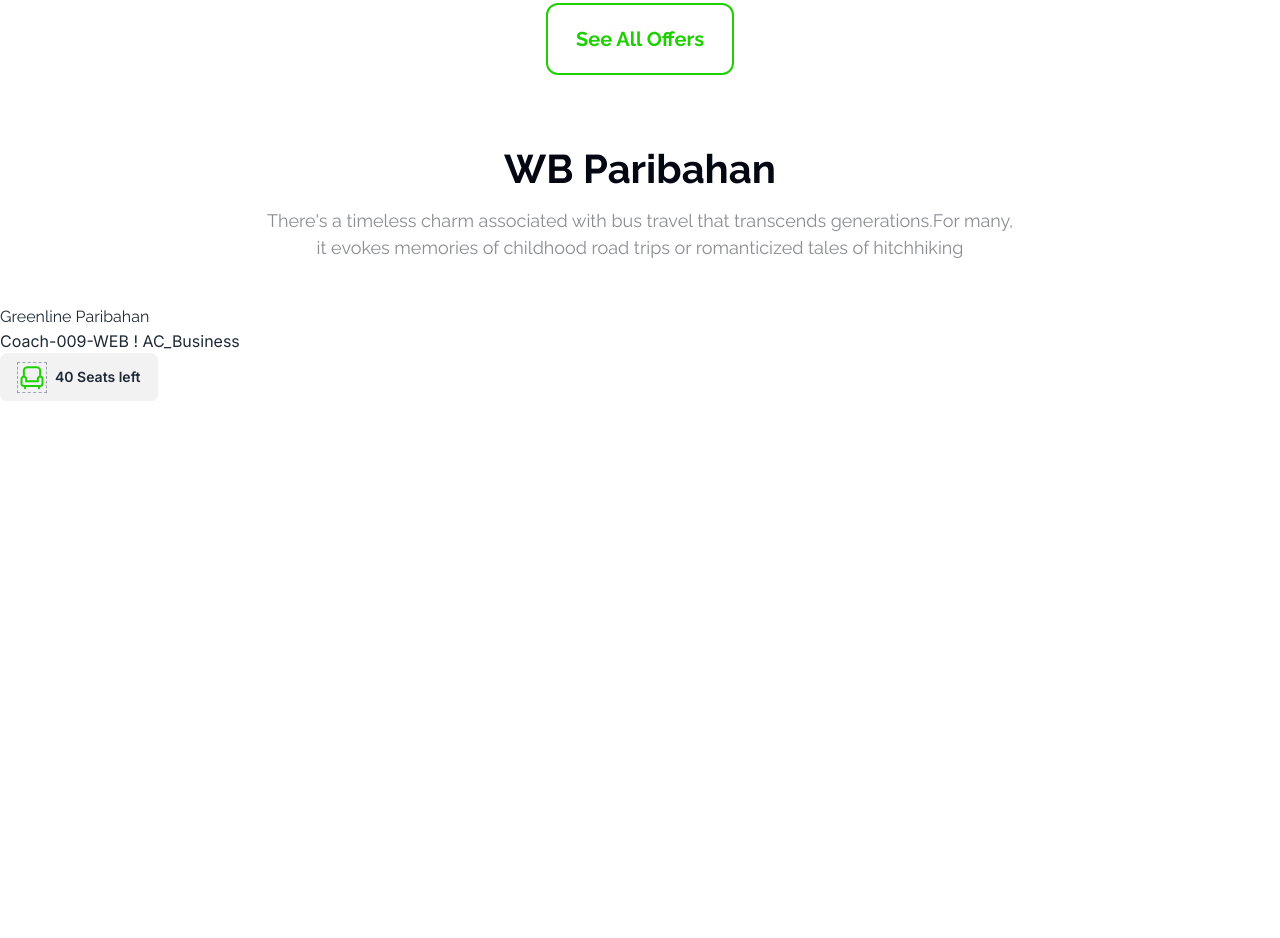
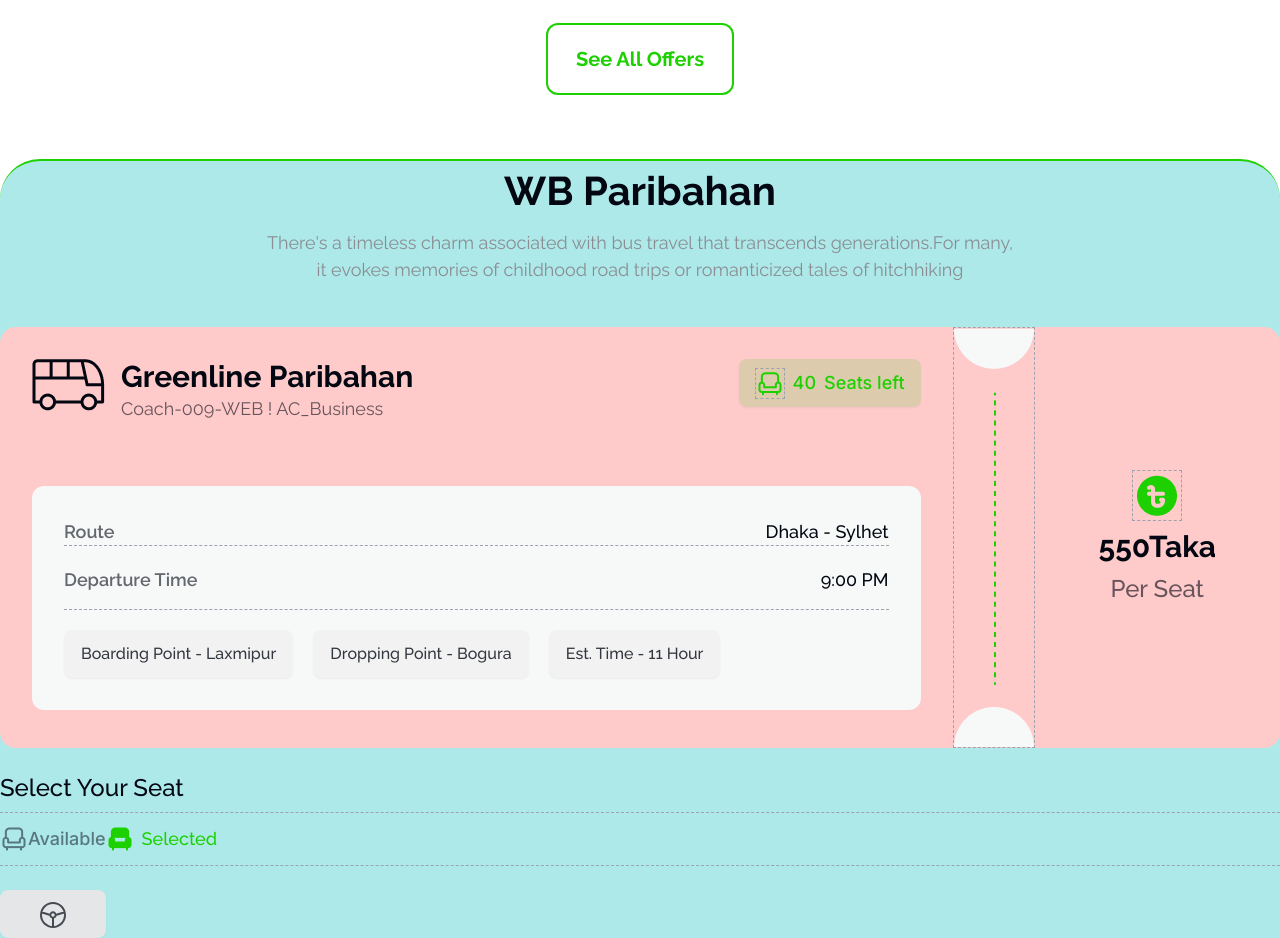
Before and after one commit to wazedwd/B9A5-smart-ticketing-website, a plain HTML site: page index.html in a window 1280 px wide. Shown: the part 1187-2125 px from the top of the page. Before the commit the page ends 1588 px from the top, so only its background shows below. Drawn offline with nearby package versions, Linux system fonts and the light colour scheme.

Commit message:
add some new part

```diff
--- a/index.html
+++ b/index.html
@@ -54,8 +54,9 @@
             </div>
           </div>
     </header>
-    <main class="container mx-auto ">
-        <section class="mt-7 raleway">
+    <main>
+        <!-- first section -->
+        <section class="mt-7 raleway container mx-auto ">
             <!-- <img src="./images/banner.png" alt=""> -->
             <div class="hero h-[600px] rounded-[32px] object-cover" style="background-image: url(./images/banner.png);">
                 <div class="hero-overlay bg-opacity-60 rounded-[32px]"></div>
@@ -69,7 +70,8 @@
                 </div>
               </div>
         </section>
-        <section class="mt-28 mb-16">
+        <!-- second section -->
+        <section class="mt-28 mb-16 container mx-auto">
             <h1 class="text-[40px] font-bold raleway mb-12 text-center">Best offers for you</h1>
             <div class="flex gap-6">
             <div class="flex flex-1 bg-[#FFBF0F] rounded-3xl text-[#030712]">
@@ -79,7 +81,7 @@
                 <p class="text-[18px] font-medium text-[#816310]">use by January 2024</p>
             </div>
             <div>
-                <img class="pl-10 border-[1px] border-dashed border-[#1DD100]" src="./images/cupon-devider.png" alt="">
+                <img class="ml-10 border-[1px] border-dashed border-[#1DD100]" src="./images/cupon-devider.png" alt="">
             </div>
             <div class="raleway flex flex-col justify-center items-center pl-14">
                 <h1 class="text-[32px] font-bold text-[#352C11]">NEW15</h1>
@@ -93,7 +95,7 @@
                 <p class="text-[18px] font-medium text-[#816310]">use by January 2024</p>
             </div>
             <div>
-                <img class="pl-20 border-[1px] border-dashed border-[#1DD100]" src="./images/cupon-devider.png" alt="">
+                <img class="ml-20 border-[1px] border-dashed border-[#1DD100]" src="./images/cupon-devider.png" alt="">
             </div>
             <div class="raleway flex flex-col justify-center items-center pl-14">
                 <h1 class="text-[32px] font-bold text-[#352C11]">Couple 20</h1>
@@ -102,31 +104,101 @@
         </div>
     </div>
         </section>
+        <!-- third section -->
         <section class="raleway">
             <div class="flex flex-col justify-center items-center mb-16">
             <button class="border-2 border-solid border-[#1DD100] text-[#1DD100] font-bold text-xl rounded-xl py-5 px-7">See All Offers</button>
             </div>
+            <!-- paribahan mean section -->
+            <div class="bg-[#ade9e9]  rounded-t-[40px] border-t-2 border-solid border-[#1DD100]">
             <div class="mb-11">
                 <div class="flex flex-col justify-center items-center">
                 <h1 class="font-bold text-[40px] text-[#030712] mb-2">WB Paribahan</h1>
                 <p class="text-center text-[18px] font-normal text-[#8B8D93]">There's a timeless charm associated with bus travel that transcends generations.For many,<br>it evokes memories of childhood road trips or romanticized tales of hitchhiking</p>
                 </div>
             </div>
-            <div>
-                <div>
+            <!-- greenline paribahan mean part-->
+            <div class="flex bg-red-200 rounded-2xl container mx-auto">
+                <div class="flex flex-col flex-1">
+                    <!-- bus logo -->
+                   <div class="flex my-8 mx-8 justify-between">
+                    <div class="flex gap-4">
+                        <div>
+                        <img src="./images/bus-logo.png" alt="">
+                    </div>
+                        <div>
+                            <h1 class="text-3xl font-bold text-[#030712]">Greenline Paribahan</h1>
+                            <p class="text-[18px] font-normal text-[#03071299]">Coach-009-WEB ! AC_Business</p>
+                        </div>
+                        </div>
+                        <div>
+                            <button class="flex btn bg-[#1DD10026] border-none">
+                                <img class="border-[1px] border-dashed border-gray-400" src="./images/seat-green.png" alt="">
+                                <span class="inter text-[18px] font-medium text-[#1DD100]">40</span>
+                                <p class="inter text-[18px] font-medium text-[#1DD100]">Seats left</p>
+                            </button>
+                        </div>
+                   </div>
+                   <!-- greenline body part one -->
+                   <div class=" bg-[#F7F8F8] mx-8 my-8 px-8 py-8  space-y-5 rounded-xl">
+                        <div class="flex justify-between border-b-[1px] border-dashed border-gray-400">
+                            <p class="text-[18px] font-semibold text-[#03071299]">Route</p>
+                            <p class="text-[18px] font-medium text-[#030712]">Dhaka - Sylhet</p>
+                        </div>
+                        <div class="flex justify-between border-b-[1px] border-dashed border-gray-400 pb-4">
+                            <p class="text-[18px] font-semibold text-[#03071299]">Departure Time</p>
+                            <p class="text-[18px] font-medium text-[#030712]">9:00 PM</p>
+                        </div>
+                        <div>
+                            <button class="btn text-base font-medium text-[#030712CC] mr-4">Boarding Point - Laxmipur</button>
+                            <button class="btn text-base font-medium text-[#030712CC] mr-4">Dropping Point - Bogura</button>
+                            <button class="btn text-base font-medium text-[#030712CC]">Est. Time - 11 Hour</button>
+                        </div>
+                   </div>
+                </div>
+                <!-- greenline second part -->
+                <!-- info divider -->
                     <div>
-                        <img src="" alt="">
-                    <h1>Greenline Paribahan</h1>
-                    <p class="inter">Coach-009-WEB ! AC_Business</p>
+                        <img class="border-[1px] border-dashed
+                         border-gray-400" src="./images/info-devider.png" alt="">
                     </div>
-                    <div class="inter">
-                        <button class="btn">
-                            <img class="border-[1px] border-dashed border-gray-400" src="./images/seat-green.png" alt="">
-                            <span>40 Seats left</span>
-                        </button>
+                    <!-- info divider -->
+                    <div class="flex justify-center items-center m-16">
+                    <div class="flex flex-col justify-center items-center gap-2">
+                        <img class="border-[1px] border-dashed border-gray-400" src="./images/fare.png" alt="">
+                        <h3 class="text-3xl font-bold text-[#030712]"><span>550</span>Taka</h3>
+                        <p class="text-2xl font-medium text-[#03071299]">Per Seat</p>
                     </div>
                 </div>
+                </div>
+                <!-- greenline second part -->
+                <!-- greeline ticket part -->
+                <div class="mt-6 container mx-auto">
+                    <h1 class="text-2xl font-medium text-[#030712] border-b-[1px] border-dashed border-gray-400 pb-2">Select Your Seat</h1>
+                    <!-- avilave set buton -->
+                    <div class="flex border-b-[1px] border-dashed border-gray-400 mt-3 pb-3 ">
+                        <div class="flex">
+                            <img src="./images/seat-gray.png" alt="">
+                            <p class="text-[18px] font-medium inter text-[#03071280]">Available</p>
+                        </div>
+                        <div class="flex gap-2">
+                            <img src="./images/seat-green-filled.png" alt="">
+                            <p class="text-[18px] font-medium text-[#1DD100]">Selected</p>
+                        </div>
+                    </div>
+                    <!-- avilave set buttonn -->
+                    <!-- bus controlar logo -->
+                    <div class="mt-6">
+                    <button class="btn px-10 py-3 bg-[#E5E6E7] border-none">
+                        <img src="./images/Vector.svg" alt="">
+                    </button>
+                    </div>
+                    <!-- bus controlar logo -->
+                </div>
+                <!-- greenline ticket part -->
             </div>
+        </div>
+
         </section>
     </main>
     <footer>
```
Also changed, not shown: images/Vector.svg (added).
